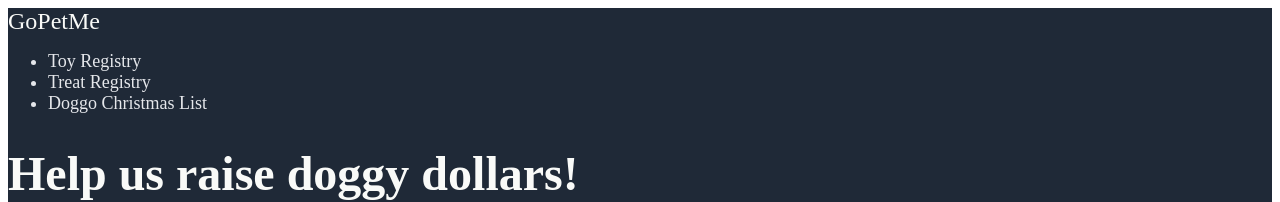
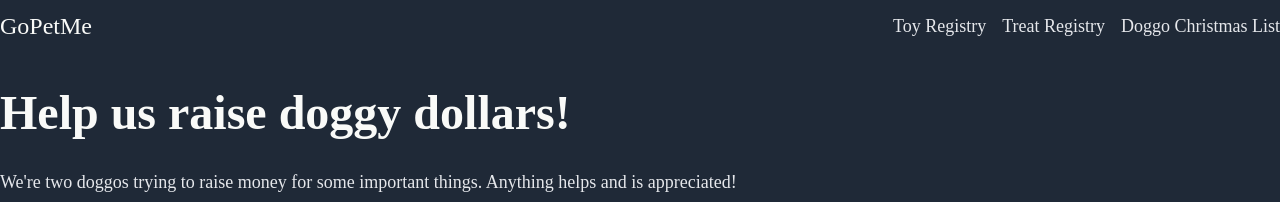
Before and after one commit to crasion528/landing-page, a plain HTML site: page index.html in a window 1280 px wide. Shown: the top 202 px of the page. Drawn offline with Linux system fonts and the light colour scheme.

Commit message:
Start giving flex rules to css elements
gave the body, header, and ul elements flex
and started to arrange the header. also removed
some unneccessary bullet points from li's

```diff
--- a/style.css
+++ b/style.css
@@ -1,3 +1,12 @@
+body {
+    outline: 1px solid red;
+    display: flex;
+    flex-direction: column;
+    min-height: 100vh;
+    margin: 0px;
+
+}
+
 .hero, .footer {
     background-color: #1F2937;
 }
@@ -40,3 +49,19 @@ h2 {
     font-weight: 900;
     text-align: right;
 }
+
+li {
+    list-style: none;
+}
+
+.header {
+    display: flex;
+    justify-content: center;
+    align-items: center;
+}
+
+ul {
+    display: flex;
+    gap: 1rem;
+    margin-left: auto;
+}
```
